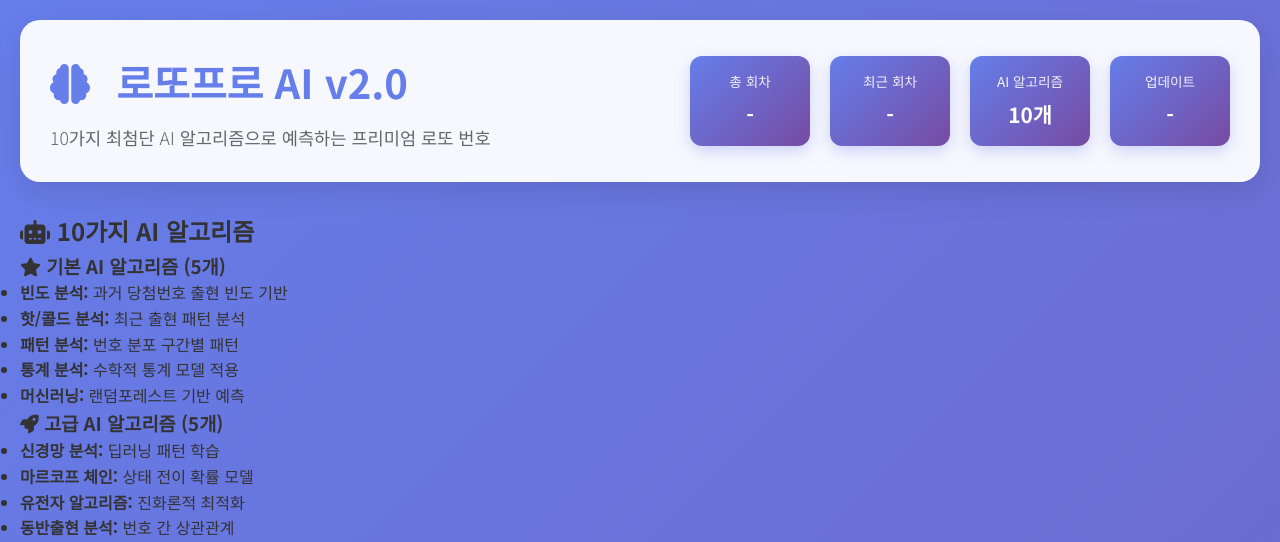
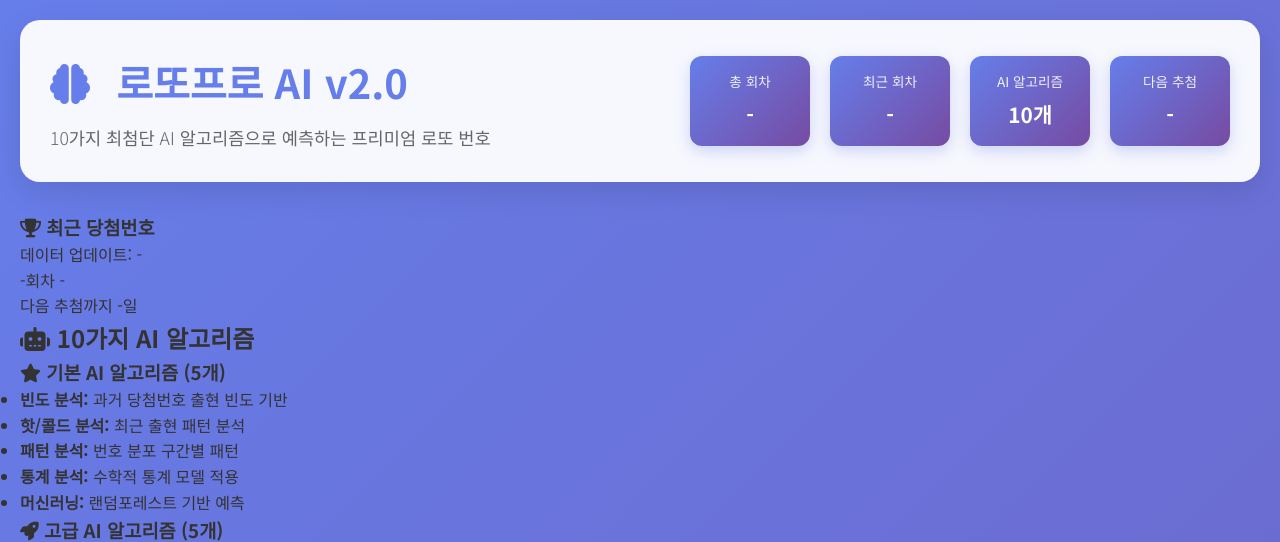
Before and after one commit to kkbhong71/lottopro_ai_v2.0, a Flask app: page / in a window 1280 px wide. Shown: the top 542 px of the page. Run offline with Flask 3, Linux system fonts and the light colour scheme.

Commit message:
Update index.html

```diff
--- a/templates/index.html
+++ b/templates/index.html
@@ -46,11 +46,35 @@
                     <span class="info-value">10개</span>
                 </div>
                 <div class="info-card">
-                    <span class="info-label">업데이트</span>
-                    <span class="info-value" id="lastUpdate">-</span>
+                    <span class="info-label">다음 추첨</span>
+                    <span class="info-value" id="nextDraw">-</span>
                 </div>
             </div>
         </header>
+
+        <!-- 최근 당첨번호 표시 섹션 -->
+        <div class="recent-winning-numbers">
+            <div class="recent-header">
+                <h3><i class="fas fa-trophy"></i> 최근 당첨번호</h3>
+                <div class="update-info">
+                    <span class="update-label">데이터 업데이트:</span>
+                    <span class="update-value" id="dataUpdateTime">-</span>
+                </div>
+            </div>
+            <div class="recent-content">
+                <div class="recent-round-info">
+                    <span class="round-text" id="recentRoundText">-회차</span>
+                    <span class="round-date" id="recentRoundDate">-</span>
+                </div>
+                <div class="recent-numbers-display" id="recentWinningNumbers">
+                    <!-- 최근 당첨번호가 여기에 표시됩니다 -->
+                </div>
+                <div class="next-draw-countdown">
+                    <span class="countdown-text">다음 추첨까지</span>
+                    <span class="countdown-value" id="daysUntilDraw">-일</span>
+                </div>
+            </div>
+        </div>
 
         <!-- 알고리즘 소개 섹션 -->
         <div class="algorithm-intro">
```
